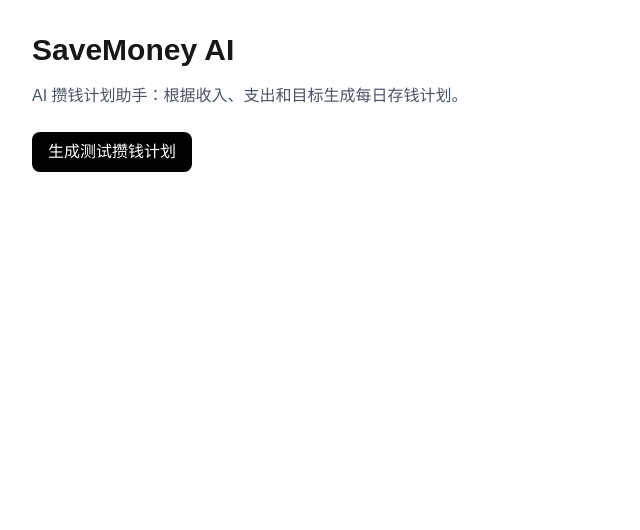
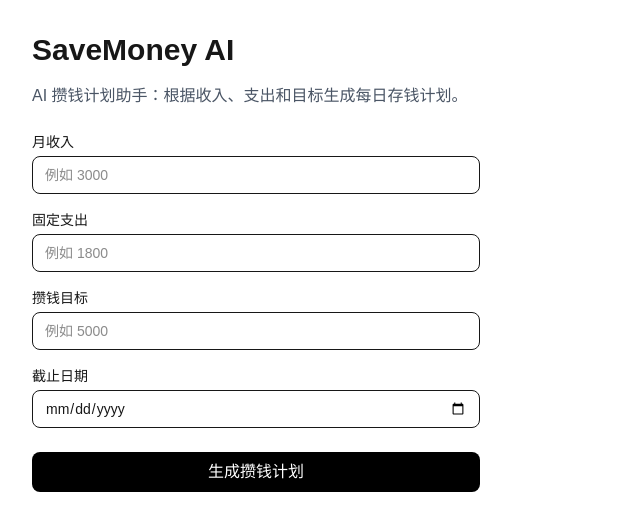
Before and after one commit to BeayoQutr/SaveMoney, a Next.js app in the folder frontend/: page / in a window 1280 px wide. Shown: the top 530 px of the page, without its empty margins (0-640 px from the left). Built offline with nearby package versions, Linux system fonts and the light colour scheme.

Commit message:
add saving plan form

```diff
--- a/frontend/app/page.tsx
+++ b/frontend/app/page.tsx
@@ -11,24 +11,40 @@ type PlanResult = {
 };
 
 export default function Home() {
+  const [monthlyIncome, setMonthlyIncome] = useState("");
+  const [fixedExpenses, setFixedExpenses] = useState("");
+  const [targetAmount, setTargetAmount] = useState("");
+  const [deadline, setDeadline] = useState("");
   const [result, setResult] = useState<PlanResult | null>(null);
+  const [error, setError] = useState("");
 
   async function generatePlan() {
+    setError("");
+    setResult(null);
+
+    try {
       const response = await fetch("http://127.0.0.1:8000/plans/generate", {
         method: "POST",
         headers: {
           "Content-Type": "application/json",
         },
         body: JSON.stringify({
-        monthly_income: 3000,
-        fixed_expenses: 1800,
-        target_amount: 5000,
-        deadline: "2026-06-30",
+          monthly_income: Number(monthlyIncome),
+          fixed_expenses: Number(fixedExpenses),
+          target_amount: Number(targetAmount),
+          deadline,
         }),
       });
 
-    const data = await response.json();
+      if (!response.ok) {
+        throw new Error("请求失败");
+      }
+
+      const data: PlanResult = await response.json();
       setResult(data);
+    } catch {
+      setError("生成失败，请确认后端已启动");
+    }
   }
 
   return (
@@ -39,15 +55,64 @@ export default function Home() {
         AI 攒钱计划助手：根据收入、支出和目标生成每日存钱计划。
       </p>
 
+      <section className="mt-6 flex max-w-md flex-col gap-4">
+        <label className="flex flex-col gap-1 text-sm font-medium">
+          月收入
+          <input
+            type="number"
+            value={monthlyIncome}
+            onChange={(e) => setMonthlyIncome(e.target.value)}
+            className="rounded-lg border px-3 py-2"
+            placeholder="例如 3000"
+          />
+        </label>
+
+        <label className="flex flex-col gap-1 text-sm font-medium">
+          固定支出
+          <input
+            type="number"
+            value={fixedExpenses}
+            onChange={(e) => setFixedExpenses(e.target.value)}
+            className="rounded-lg border px-3 py-2"
+            placeholder="例如 1800"
+          />
+        </label>
+
+        <label className="flex flex-col gap-1 text-sm font-medium">
+          攒钱目标
+          <input
+            type="number"
+            value={targetAmount}
+            onChange={(e) => setTargetAmount(e.target.value)}
+            className="rounded-lg border px-3 py-2"
+            placeholder="例如 5000"
+          />
+        </label>
+
+        <label className="flex flex-col gap-1 text-sm font-medium">
+          截止日期
+          <input
+            type="date"
+            value={deadline}
+            onChange={(e) => setDeadline(e.target.value)}
+            className="rounded-lg border px-3 py-2"
+          />
+        </label>
+
         <button
           onClick={generatePlan}
-        className="mt-6 rounded-lg bg-black px-4 py-2 text-white"
+          className="mt-2 rounded-lg bg-black px-4 py-2 text-white"
         >
-        生成测试攒钱计划
+          生成攒钱计划
         </button>
+      </section>
+
+      {error && (
+        <p className="mt-6 text-red-600 font-medium">{error}</p>
+      )}
 
       {result && (
-        <section className="mt-6 rounded-xl border p-4">
+        <section className="mt-6 rounded-xl border p-4 max-w-md">
           <p>剩余天数：{result.remaining_days}</p>
           <p>每日需存：{result.daily_saving} 元</p>
           <p>每月可支配：{result.monthly_available} 元</p>
```
Lines whose indentation alone changed are shown as unchanged.
